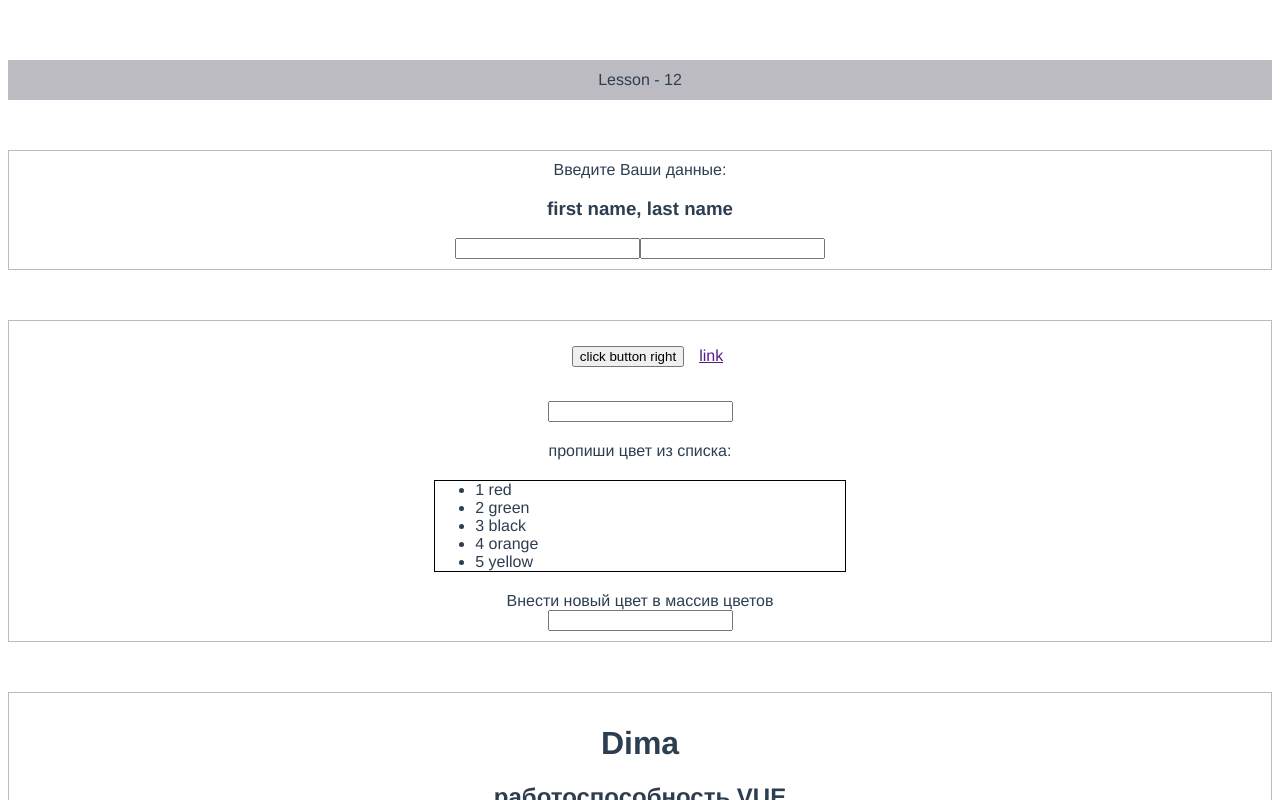
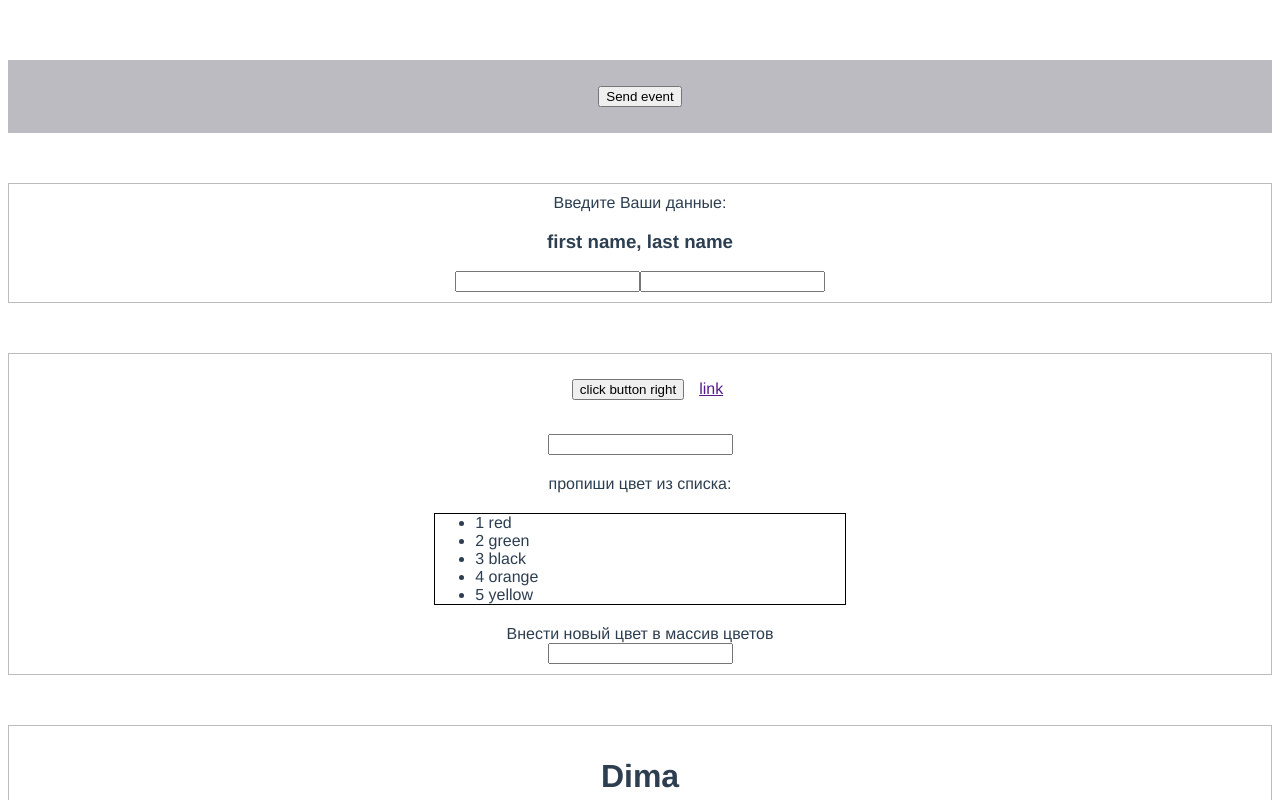
Before and after one commit to dima-kulikov/Vue-CLI, a Vue app in the folder myapp/: page / in a window 1280 px wide. Shown: the top 800 px of the page. Built offline with nearby package versions, Linux system fonts and the light colour scheme.

Commit message:
04.01.2022
04.01.2022

```diff
--- a/myapp/src/App.vue
+++ b/myapp/src/App.vue
@@ -1,7 +1,7 @@
 <template>
   <div id="app">
 
-    <lesson-eleven></lesson-eleven>
+    <lesson-eleven @onChangeCounter="onChangeCounterInComponent" />
     <lesson-ten></lesson-ten>
  <div class="info-block">
     <button @click.right="onClick('fun value', $event)"> click button right</button>
@@ -52,6 +52,9 @@ export default {
     },
     addNewColor(e) {
       this.colors.push(e.target.value);
+    },
+    onChangeCounterInComponent(value) {
+      console.log('click button:', value * 2);
     },
   },
 };
--- a/myapp/src/components/LessonEleven.vue
+++ b/myapp/src/components/LessonEleven.vue
@@ -1,18 +1,20 @@
 <template>
   <div class="info-block active-lesson">
-      <div>{{pageName}}</div>
+     <button @click="onClick"> Send event</button>
     </div>
 </template>
 
 <script>
 export default {
   name: 'LessonEleven',
-  data() {
-    return {
-      pageName: 'Lesson - 12',
-      firstName: '',
-      lastName: '',
-    };
+  data: () => ({
+    counter: 0,
+  }),
+  methods: {
+    onClick() {
+      this.counter += 1;
+      this.$emit('onChangeCounter', this.counter);
+    },
   },
 };
 </script>
```
Also changed, not shown: 1 other file (tests, documents, lock files or other folders).
